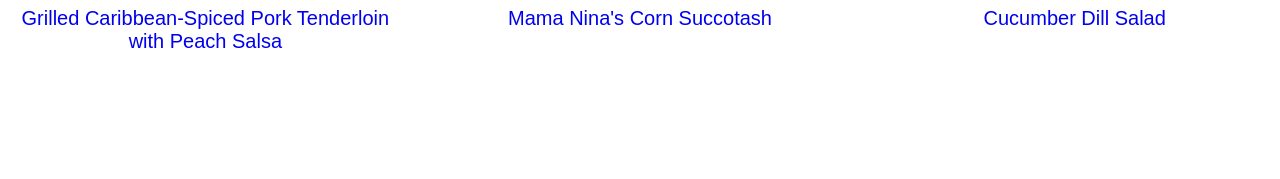
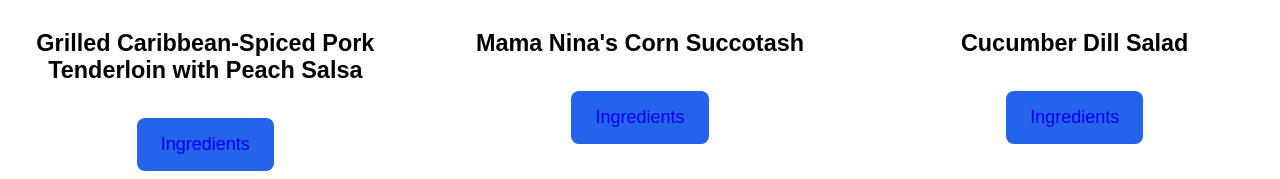
Before and after one commit to bigirimc/odin-recipes, a plain HTML site: page index.html in a window 1280 px wide. Shown: the part 659-838 px from the top of the page. Before the commit the page ends 800 px from the top, so only its background shows below. Drawn offline with Linux system fonts and the light colour scheme.

Commit message:
Adding Buttons

```diff
--- a/index.html
+++ b/index.html
@@ -13,16 +13,24 @@
     <div class="content">
         <div class="item">
             <img src="images/Grilled.png">
-            <a href="recipes/grilledcaribbean.html">Grilled Caribbean-Spiced Pork Tenderloin with Peach Salsa</a>
+            <h3>Grilled Caribbean-Spiced Pork Tenderloin with Peach Salsa</h3>
+
+            <button>
+
+                <a href="recipes/grilledcaribbean.html">Ingredients</a></button>
         </div>
         <div class="item">
             <img src="images/Mama.jpg">
-            <a href="recipes/lasagna.html">Mama Nina's Corn Succotash</a>
+            <h3>Mama Nina's Corn Succotash</h3>
+            <button>
+                <a href="recipes/lasagna.html">Ingredients</a></button>
         </div>
 
         <div class="item">
             <img src="images/Salad.jpg">
-            <a href="recipes/cucumbersalad.html">Cucumber Dill Salad</a>
+            <h3>Cucumber Dill Salad</h3>
+            <button>
+                <a href="recipes/cucumbersalad.html">Ingredients</a></button>
         </div>
 
 
--- a/style.css
+++ b/style.css
@@ -99,3 +99,23 @@ ul{
 .steps-container{
     padding:0 20px 0px 20px;
 }
+
+#transition-container {
+    width: 100vw;
+    height: 100vh;
+    display: flex;
+    flex-direction: column;
+    justify-content: center;
+    align-items: center;
+    font-family: Arial, sans-serif;
+  }
+
+  button {
+    border-radius: 8px;
+    border: none;
+    background-color: #2563eb;
+    color: white;
+    font-size: 18px;
+    padding: 16px 24px;
+    text-align: center;
+  }
```
